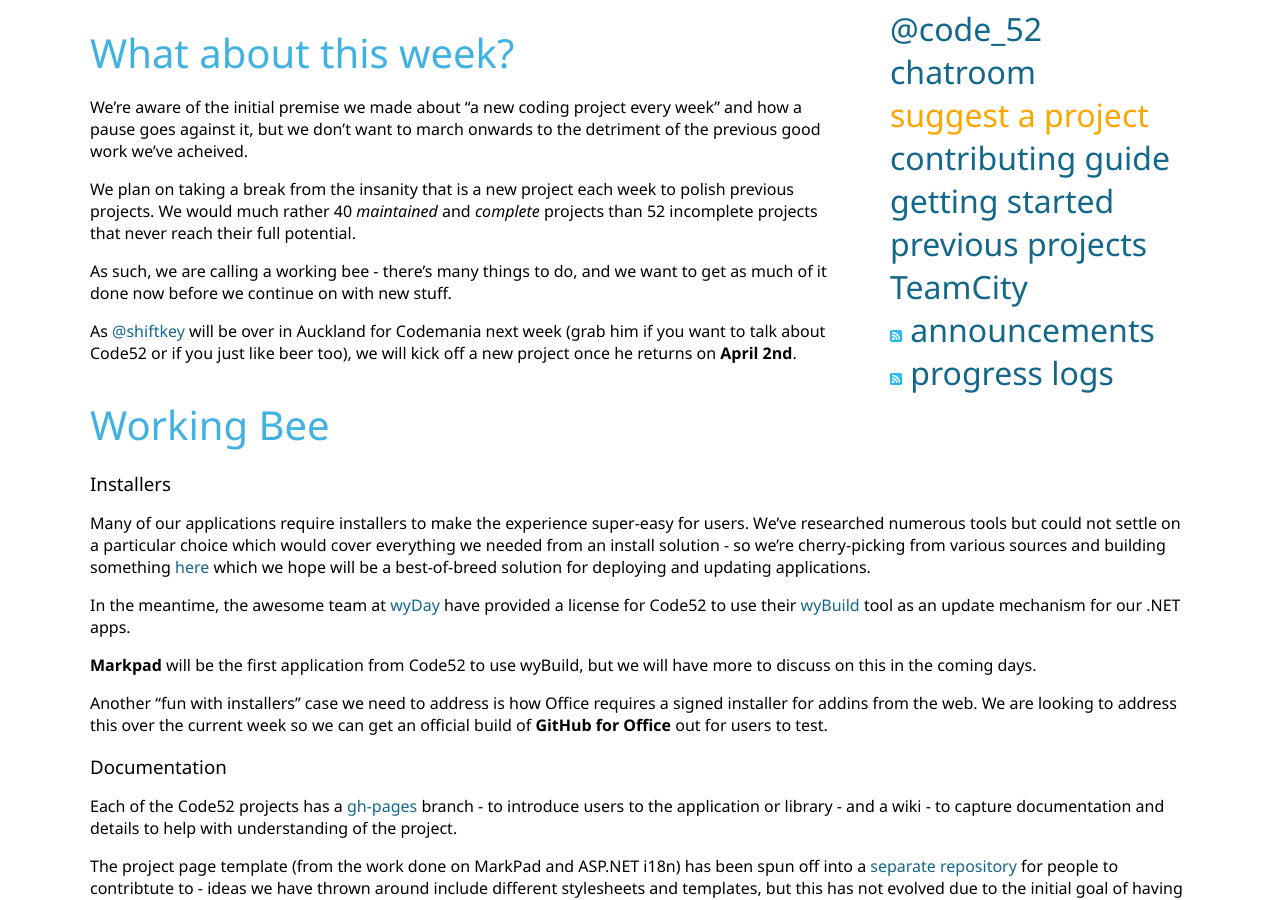
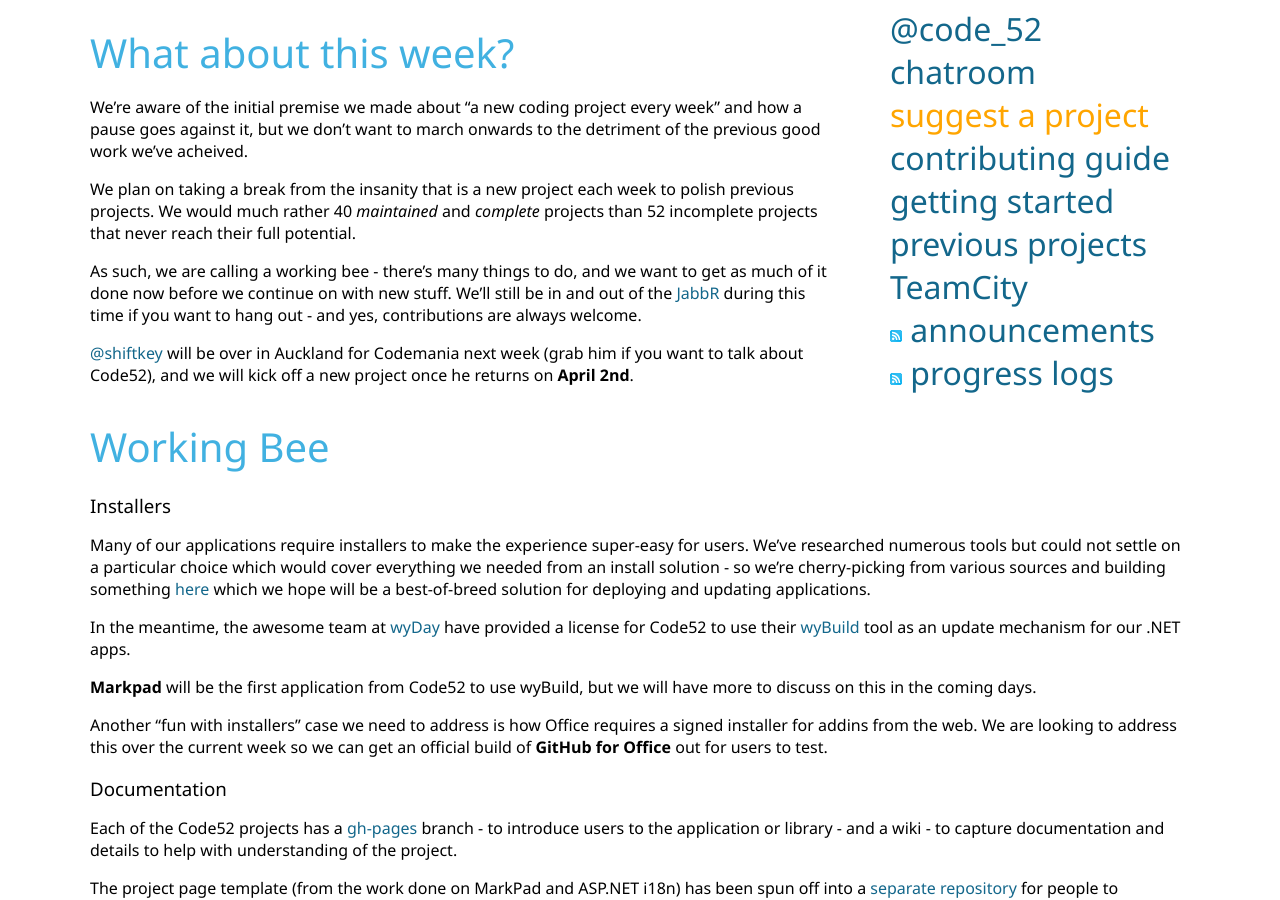
Before and after one commit to Code52/code52.github.com, a Jekyll site: the page built from _posts/2012-03-20-gap-week.md, in a window 1280 px wide and 900 px high, scrolled down 509 px. Built offline with Jekyll 4.4.1, drawn with Linux system fonts in a browser that asks for light colours; Markdown is read by kramdown in place of the engine named in the settings; comment, search, counter and statistics services are not loaded.

Commit message:
minor edits

```diff
--- a/_posts/2012-03-20-gap-week.md
+++ b/_posts/2012-03-20-gap-week.md
@@ -25,9 +25,9 @@
 
 We plan on taking a break from the insanity that is a new project each week to polish previous projects. We would much rather 40 *maintained* and *complete* projects than 52 incomplete projects that never reach their full potential.
 
-As such, we are calling a working bee - there's many things to do, and we want to get as much of it done now before we continue on with new stuff.
+As such, we are calling a working bee - there's many things to do, and we want to get as much of it done now before we continue on with new stuff. We'll still be in and out of the [JabbR](http://jabbr.net/Code52) during this time if you want to hang out - and yes, contributions are always welcome.
 
-As [@shiftkey](http://twitter.com/shiftkey) will be over in Auckland for Codemania next week (grab him if you want to talk about Code52 or if you just like beer too), we will kick off a new project once he returns on **April 2nd**.
+[@shiftkey](http://twitter.com/shiftkey) will be over in Auckland for Codemania next week (grab him if you want to talk about Code52), and we will kick off a new project once he returns on **April 2nd**.
 
 ## Working Bee
 
```
